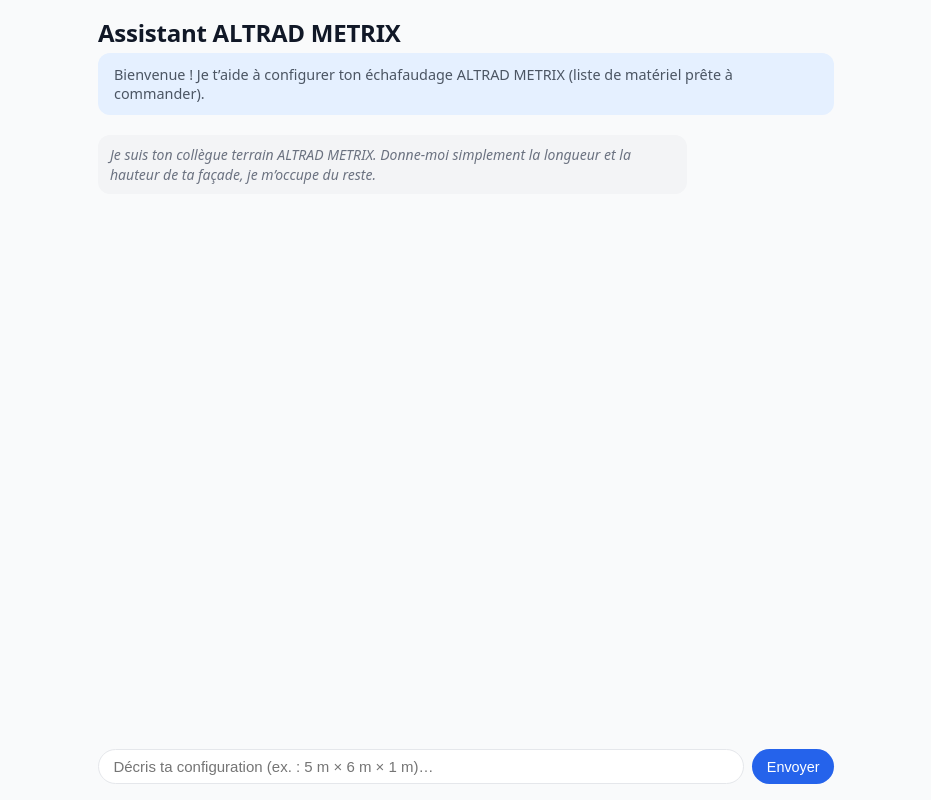
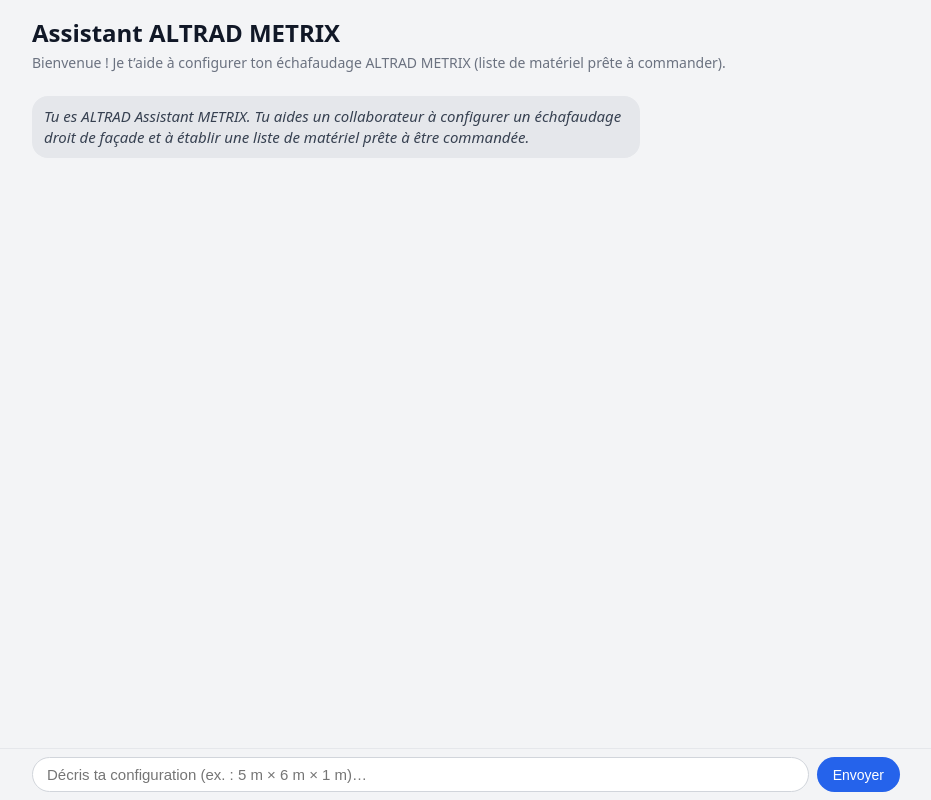
Before and after one commit to pierrehouillon/assistant-liste-mat-riel-chafaudage-Altrad, a website: page index.html in a window 1280 px wide. Shown: the whole page, without its empty margins (174-1105 px from the left). Drawn offline with Linux system fonts and the light colour scheme.

Commit message:
Update index.html

```diff
--- a/index.html
+++ b/index.html
@@ -5,272 +5,246 @@
     <title>Assistant ALTRAD METRIX</title>
     <meta name="viewport" content="width=device-width, initial-scale=1" />
     <style>
+      * { box-sizing: border-box; }
       html, body {
+        margin: 0;
+        padding: 0;
+        font-family: system-ui, -apple-system, BlinkMacSystemFont, "Segoe UI", sans-serif;
+        background: #f3f4f6;
+        color: #111827;
         height: 100%;
-      margin: 0;
-      background: #f9fafb;
-      color: #111827;
-      font-family: system-ui, -apple-system, Segoe UI, Roboto, Helvetica, Arial, sans-serif;
       }
-    * { box-sizing: border-box; }
-
       .wrap {
-      max-width: 48rem;
+        max-width: 900px;
         margin: 0 auto;
-      padding: 1rem;
-      min-height: 100vh;
+        padding: 16px;
+      }
+      h1 {
+        font-size: 24px;
+        font-weight: 700;
+        margin: 0 0 4px;
+      }
+      .subtitle {
+        font-size: 14px;
+        color: #6b7280;
+        margin-bottom: 16px;
+      }
+      .messages {
         display: flex;
         flex-direction: column;
+        gap: 8px;
+        padding: 8px 0 80px;
+        min-height: 200px;
       }
-
-    h1 {
-      font-size: 1.5rem;
-      font-weight: 600;
-      letter-spacing: -0.01em;
-      margin: 0 0 .25rem;
+      .msg-row {
+        display: flex;
       }
-    .subtitle {
-      margin: 0 0 1.25rem;
-      font-size: .9rem;
-      color: #4b5563;
-      background: #e5f0ff;
-      border-radius: 12px;
-      padding: .75rem 1rem;
+      .msg-row.user {
+        justify-content: flex-end;
       }
-
-    .messages {
-      flex: 1;
-      display: flex;
-      flex-direction: column;
-      gap: .75rem;
-      padding-bottom: .75rem;
-      overflow-y: auto;
+      .msg-row.assistant,
+      .msg-row.system {
+        justify-content: flex-start;
       }
-
-    .msg {
-      display: flex;
-      flex-direction: column;
-      max-width: 80%;
-    }
-
-    .msg.user {
-      margin-left: auto;
-      align-items: flex-end;
-    }
-    .msg.assistant,
-    .msg.system {
-      margin-right: auto;
-      align-items: flex-start;
-    }
-
       .bubble {
-      border-radius: 12px;
+        max-width: 70%;
+        border-radius: 16px;
         padding: 10px 12px;
         white-space: pre-wrap;
         line-height: 1.4;
-      font-size: 14px;
+        font-size: 15px;
       }
-
       .bubble.user {
         background: #2563eb;
-      color: #fff;
+        color: #ffffff;
       }
       .bubble.assistant {
-      background: #fff;
+        background: #ffffff;
         color: #111827;
         border: 1px solid #e5e7eb;
-      box-shadow: 0 1px 2px rgba(0,0,0,.04);
+        box-shadow: 0 1px 2px rgba(0,0,0,0.04);
       }
       .bubble.system {
-      background: #f3f4f6;
-      color: #6b7280;
+        background: #e5e7eb;
+        color: #374151;
         font-style: italic;
       }
-
       .time {
-      font-size: .7rem;
-      color: #6b7280;
-      margin-top: .25rem;
-      padding: 0 .5rem;
+        font-size: 11px;
+        color: #9ca3af;
+        margin-top: 2px;
       }
-
       .composer {
-      position: sticky;
+        position: fixed;
         bottom: 0;
+        left: 0;
+        right: 0;
+        background: #f3f4f6;
+        border-top: 1px solid #e5e7eb;
+      }
+      .composer-inner {
+        max-width: 900px;
+        margin: 0 auto;
+        padding: 8px 16px;
         display: flex;
-      gap: .5rem;
-      padding-top: .5rem;
-      background: #f9fafb;
+        gap: 8px;
       }
-
       .composer input {
         flex: 1;
-      border: 1px solid #e5e7eb;
         border-radius: 999px;
-      padding: .5rem .9rem;
+        border: 1px solid #d1d5db;
+        padding: 8px 14px;
         font-size: 15px;
-      background: #fff;
         outline: none;
       }
       .composer input:focus {
         border-color: #2563eb;
-      box-shadow: 0 0 0 1px #2563eb22;
+        box-shadow: 0 0 0 1px rgba(37,99,235,0.25);
       }
-
       .composer button {
-      padding: .5rem .9rem;
+        border-radius: 999px;
         border: none;
-      border-radius: 999px;
+        padding: 8px 16px;
         background: #2563eb;
-      color: #fff;
-      font-size: .9rem;
+        color: #ffffff;
+        font-size: 14px;
         cursor: pointer;
-      white-space: nowrap;
       }
       .composer button:disabled {
-      opacity: .6;
+        opacity: 0.6;
         cursor: default;
+      }
+      .thinking {
+        font-size: 12px;
+        color: #6b7280;
+        margin-top: 4px;
       }
     </style>
   </head>
   <body>
     <div class="wrap">
-    <div>
       <h1>Assistant ALTRAD METRIX</h1>
-      <p class="subtitle">
+      <div class="subtitle">
         Bienvenue ! Je t’aide à configurer ton échafaudage ALTRAD METRIX (liste de matériel prête à commander).
-      </p>
       </div>
 
       <div id="messages" class="messages"></div>
+      <div id="thinking" class="thinking"></div>
+    </div>
 
-    <form class="composer" id="composer-form">
+    <div class="composer">
+      <div class="composer-inner">
         <input
           id="input"
-        type="text"
-        autocomplete="off"
           placeholder="Décris ta configuration (ex. : 5 m × 6 m × 1 m)…"
         />
-      <button id="send-btn" type="submit">Envoyer</button>
-    </form>
+        <button id="send">Envoyer</button>
+      </div>
     </div>
 
     <script>
-    const $messages = document.getElementById('messages');
-    const $input = document.getElementById('input');
-    const $form = document.getElementById('composer-form');
-    const $sendBtn = document.getElementById('send-btn');
+      const $messages = document.getElementById("messages");
+      const $input = document.getElementById("input");
+      const $send = document.getElementById("send");
+      const $thinking = document.getElementById("thinking");
 
-    // Historique complet envoyé à l’API
-    // (uniquement user + assistant, pas le message de bienvenue visuel)
-    const history = [];
+      // Historique complet envoyé au backend
+      const messages = [
+        {
+          role: "system",
+          content:
+            "Tu es ALTRAD Assistant METRIX. Tu aides un collaborateur à configurer un échafaudage droit de façade et à établir une liste de matériel prête à être commandée.",
+        },
+      ];
 
-    function time() {
-      return new Date().toLocaleTimeString('fr-FR', {
-        hour: '2-digit',
-        minute: '2-digit'
+      function nowTime() {
+        return new Date().toLocaleTimeString("fr-FR", {
+          hour: "2-digit",
+          minute: "2-digit",
         });
       }
 
-    function addMessage(role, content) {
-      const box = document.createElement('div');
-      box.className = 'msg ' + role;
+      function renderMessages() {
+        $messages.innerHTML = "";
+        messages.forEach((m) => {
+          if (!m.content) return;
+          const row = document.createElement("div");
+          row.className = "msg-row " + m.role;
 
-      const bubble = document.createElement('div');
-      bubble.className = 'bubble ' + role;
-      bubble.textContent = content;
+          const bubble = document.createElement("div");
+          bubble.className = "bubble " + m.role;
+          bubble.textContent = m.content;
 
-      box.appendChild(bubble);
+          const time = document.createElement("div");
+          time.className = "time";
+          time.textContent = nowTime();
 
-      if (role !== 'system') {
-        const stamp = document.createElement('div');
-        stamp.className = 'time';
-        stamp.textContent = time();
-        box.appendChild(stamp);
+          const wrap = document.createElement("div");
+          wrap.appendChild(bubble);
+          if (m.role !== "system") {
+            wrap.appendChild(time);
           }
 
-      $messages.appendChild(box);
-      $messages.scrollTop = $messages.scrollHeight;
-
-      return bubble;
-    }
-
-    // Message d’accueil (non envoyé à l’API)
-    addMessage(
-      'system',
-      "Je suis ton collègue terrain ALTRAD METRIX. Donne-moi simplement la longueur et la hauteur de ta façade, je m’occupe du reste."
-    );
-
-    async function callApiWithHistory() {
-      try {
-        const payload = {
-          messages: history.map(m => ({
-            role: m.role,
-            content: m.content
-          }))
-        };
-
-        const resp = await fetch('/api/chat', {
-          method: 'POST',
-          headers: { 'Content-Type': 'application/json' },
-          body: JSON.stringify(payload)
+          row.appendChild(wrap);
+          $messages.appendChild(row);
         });
 
-        if (!resp.ok || !resp.body) {
-          throw new Error('Erreur API: ' + resp.status);
-        }
-
-        const reader = resp.body.getReader();
-        const decoder = new TextDecoder();
-        let acc = '';
-
-        // Bulle assistant vide que l’on remplit au fur et à mesure
-        const bubble = addMessage('assistant', '');
-
-        while (true) {
-          const { done, value } = await reader.read();
-          if (done) break;
-          acc += decoder.decode(value, { stream: true });
-          bubble.textContent = acc;
         $messages.scrollTop = $messages.scrollHeight;
       }
 
-        // On ajoute la réponse complète dans l’historique
-        history.push({ role: 'assistant', content: acc || '' });
+      async function callApi() {
+        $thinking.textContent = "Je réfléchis à ta configuration…";
+        $send.disabled = true;
+        $input.disabled = true;
+        try {
+          const resp = await fetch("/api/chat", {
+            method: "POST",
+            headers: {
+              "Content-Type": "application/json",
+            },
+            body: JSON.stringify({ messages }),
+          });
+
+          const text = await resp.text();
+          messages.push({
+            role: "assistant",
+            content: text || "(Réponse vide)",
+          });
+          renderMessages();
         } catch (e) {
-        console.error(e);
-        addMessage(
-          'assistant',
-          "Désolé, une erreur est survenue lors de l’appel à l’API. Réessaie dans un instant."
-        );
+          messages.push({
+            role: "assistant",
+            content:
+              "Désolé, une erreur est survenue lors de l’appel à l’API. Réessaie dans un instant.",
+          });
+          renderMessages();
         } finally {
-        $sendBtn.disabled = false;
+          $thinking.textContent = "";
+          $send.disabled = false;
           $input.disabled = false;
           $input.focus();
         }
       }
 
-    async function handleSend(evt) {
-      if (evt) evt.preventDefault();
-
+      function send() {
         const v = $input.value.trim();
         if (!v) return;
-
-      // Affiche le message utilisateur
-      addMessage('user', v);
-
-      // Ajoute au contexte envoyé à l’API
-      history.push({ role: 'user', content: v });
-
-      // Prépare nouvel appel
-      $input.value = '';
-      $sendBtn.disabled = true;
-      $input.disabled = true;
-
-      await callApiWithHistory();
+        messages.push({ role: "user", content: v });
+        $input.value = "";
+        renderMessages();
+        callApi();
       }
 
-    $form.addEventListener('submit', handleSend);
+      $send.addEventListener("click", send);
+      $input.addEventListener("keydown", (e) => {
+        if (e.key === "Enter" && !e.shiftKey) {
+          e.preventDefault();
+          send();
+        }
+      });
+
+      // affichage initial (message système)
+      renderMessages();
     </script>
   </body>
 </html>
```
Lines whose indentation alone changed are shown as unchanged.
